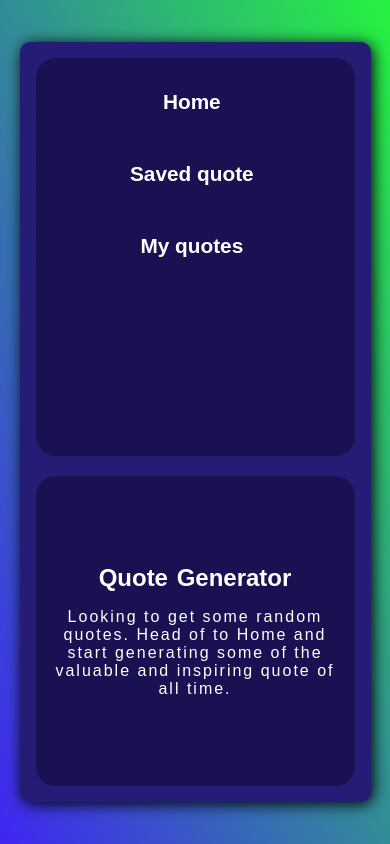
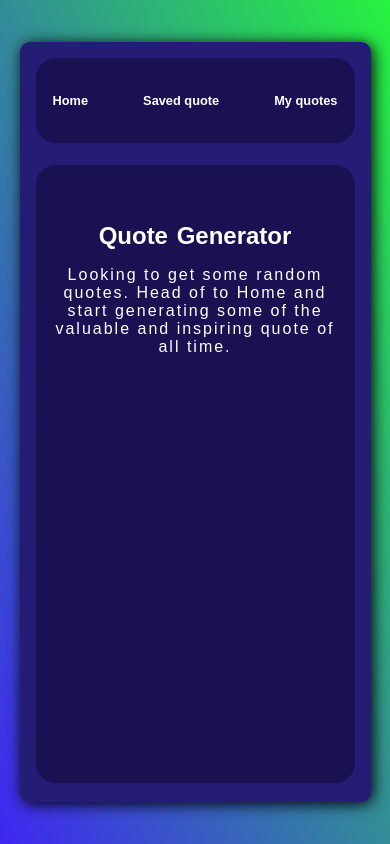
Before and after one commit to Jhay-Great/data-fetch, a plain HTML site: page Fetching quote/index.html in a window 390 px wide. Drawn offline with Linux system fonts and the light colour scheme.

Commit message:
add responsiveness to nav and display section

```diff
--- a/Fetching quote/style.css
+++ b/Fetching quote/style.css
@@ -215,10 +215,48 @@ li {
   }
 }
 
+
 /* MEDIA QUERY */
-@media screen and (max-width: 630px) {
+@media screen and (max-width: 658px) {
   .btns {
     display: flex;
     flex-direction: column;
   }
+  .navigation {
+    height: 10vh;
+    padding: 0;
+    overflow-x: scroll;
+    overflow-y: hidden;
+
+    display: flex;
+    align-items: center;
+
+    /* background-color: red; */
+  }
+  .main-navs {
+    width: 100%;
+    height: inherit;
+    padding: 1rem 0;
+
+    display: flex;
+    justify-content: space-evenly;
+    align-items: center;
+    gap: 30px;
+
+    /* background-color: blue; */
+  }
+  .main-navs > li {
+    font-size: .8rem;
+    width: fit-content;
+    padding: 0 0.5rem;
+    margin: 0;
+
+    display: flex;
+    align-items: center;
+    border-radius: 20px;
+  }
+
+  .display-section {
+    height: 85%;
+  }
 }
```
